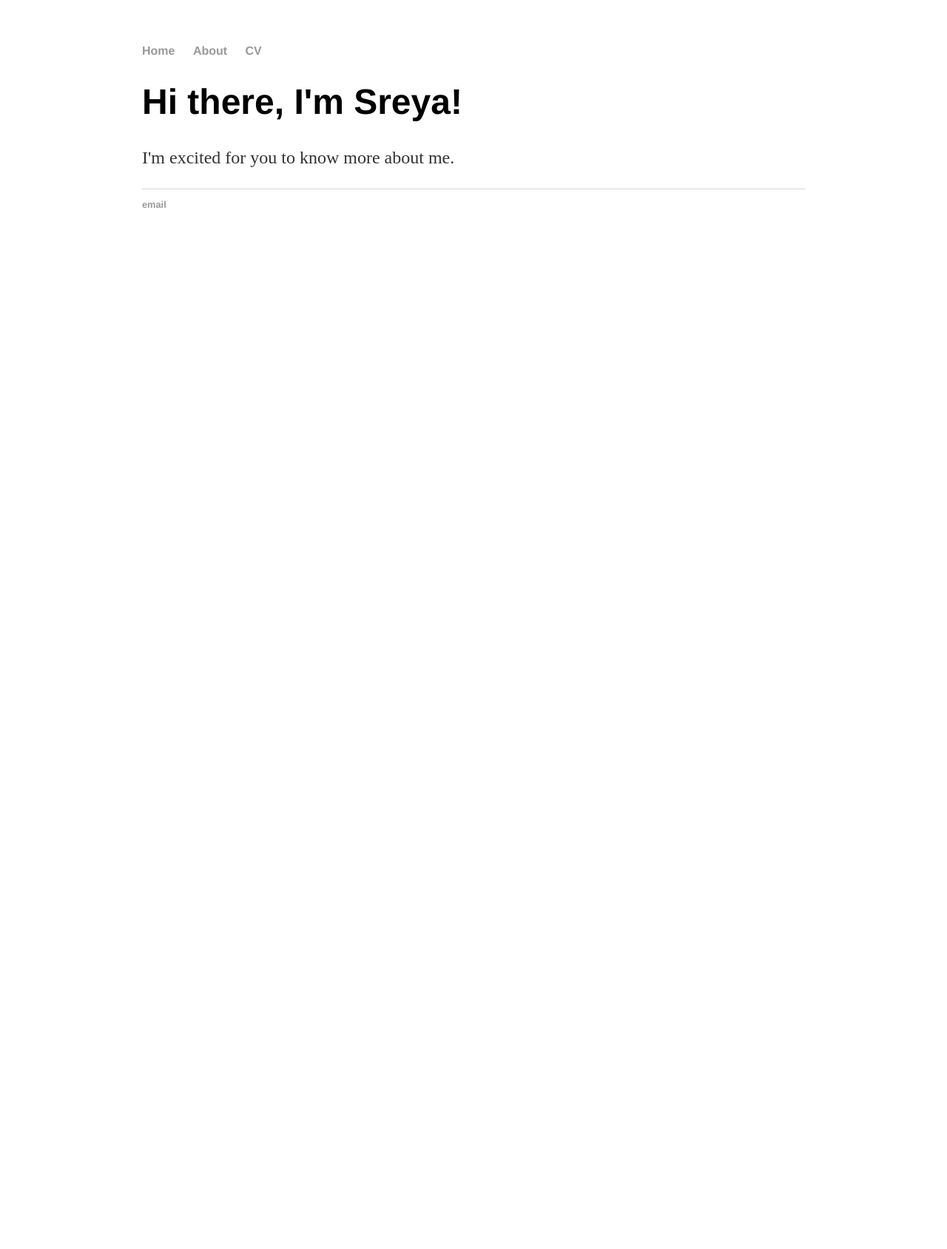
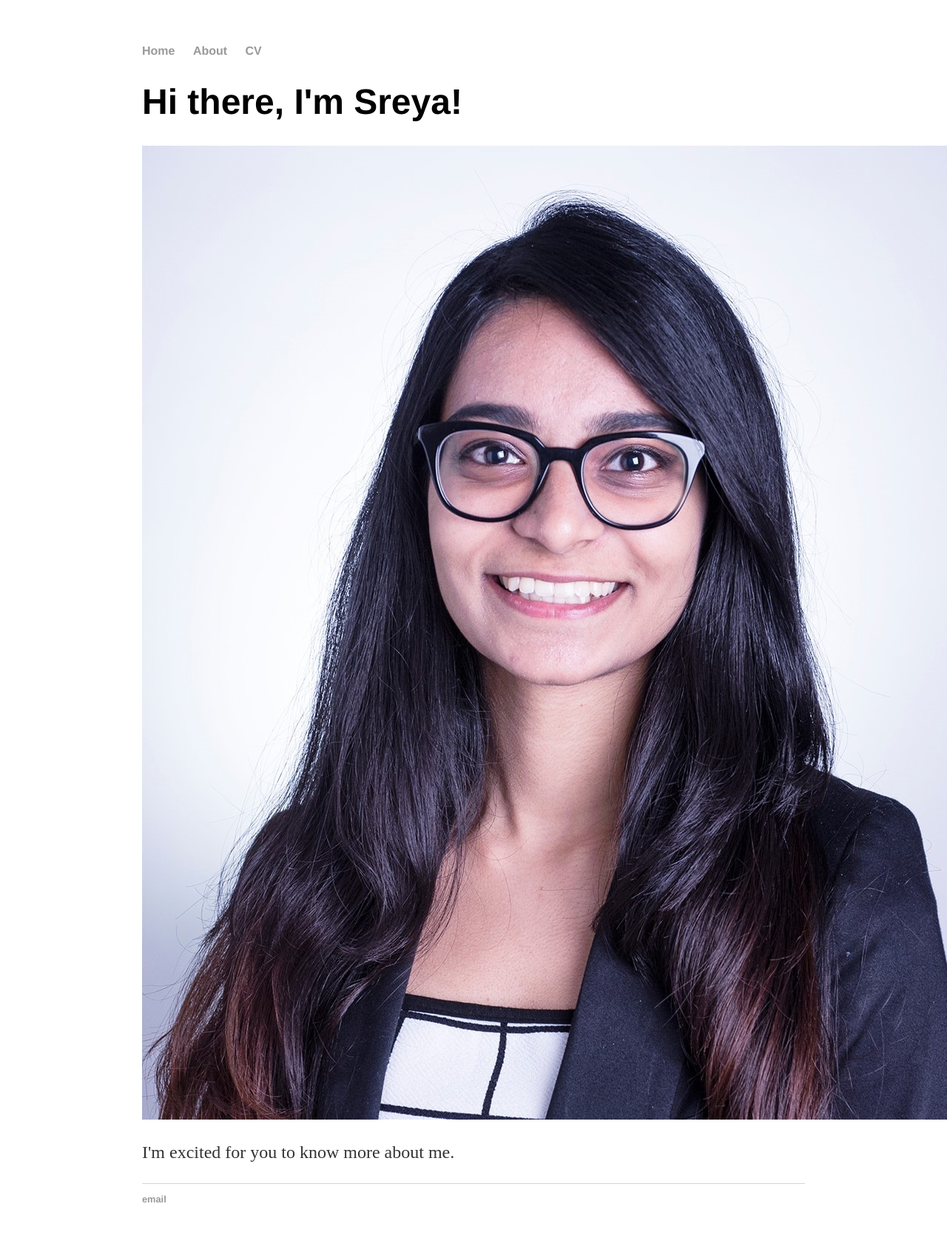
Before and after one commit to sreyadronamraju/sreyadronamraju.github.io, a Jekyll site: the page built from index.html, in a window 1280 px wide. Shown: the whole page at 74% size. Built offline with Jekyll 4.4.1, drawn with Linux system fonts in a browser that asks for light colours; before the commit the page ends 900 px from its top, so only the background shows below that.

Commit message:
Update index.html

```diff
--- a/index.html
+++ b/index.html
@@ -4,5 +4,6 @@ title: Sreya Dronamraju
 ---
 <div class="blurb">
 	<h1>Hi there, I'm Sreya!</h1>
+	<img src="https://github.com/sreyadronamraju/sreyadronamraju.github.io/blob/master/about/KSBSreyaDronamraju_20190823_002.jpg">
 	<p>I'm excited for you to know more about me.</p>
 </div><!-- /.blurb -->
```
